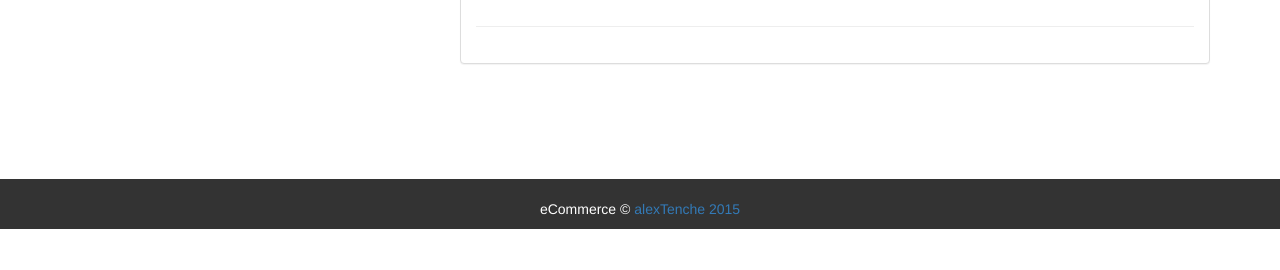
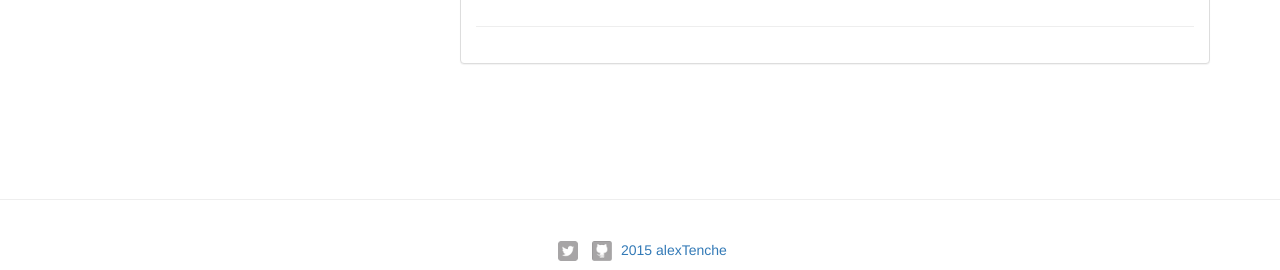
Before and after one commit to alextenche/tutorial-webshop, a PHP site: page /?page=catalogue&category=3 in a window 1280 px wide. Shown: the part 693-963 px from the top of the page. Before the commit the page ends 922 px from the top, so only its background shows below. Run offline with PHP 8.4, Linux system fonts and the light colour scheme; data comes from the database, SQL or seed files in the repository.

Commit message:
added footer

```diff
--- a/css/custom.css
+++ b/css/custom.css
@@ -1,11 +1,54 @@
+
+.dn {
+	display: none;
+}
+
+.social-icon {
+	width: 20px;
+	height: 20px;
+	margin: 0 5px;
+}
+
+#navigation li {
+	list-style: none;
+	margin-left: 0;
+}
+#navigation{
+	margin-left: 0;
+	padding: 0;
+}
+
+.panel-heading-dark{
+	background: #333333 !important;
+	color: #fff !important;
+}
+* {
+	margin: 0;
+}
+html, body {
+	height: 100%;
+}
+.container {
+	min-height: 100%;
+	height: auto !important;
+	height: 100%;
+	margin: 0 auto -50px; /* the bottom margin is the negative value of the footer's height */
+}
+
+.panel-heading-green{
+	background: #3b7e14 !important;
+	color: #fff !important;
+}
+.act{color: red;}
+
 .footer{
-	background: #333;
+	background: white;
 	color: #fff;
 	height: 70px;
 	text-align:  center;
 	padding-top: 20px;
 }
 
-.dn {
-	display: none;
+.footer, .push {
+	height: 50px; /* .push must be the same height as .footer */
 }
--- a/template/_footer.php
+++ b/template/_footer.php
@@ -6,12 +6,15 @@
 
  	<div class="push"></div>
 
+ 	<hr>
+
 	<div class="row footer">
         <div class="container">
-			<p> eCommerce &copy; <a href="http://alextenche.jolinar.org/">alexTenche 2015</a> </p>
+            <a href="https://twitter.com/alexTenche"><img src="img/twitter-wrap.png" alt="Twitter Logo" class="social-icon"></a>
+            <a href="https://github.com/alextenche"><img src="img/github-wrap.png" alt="GitHub Logo" class="social-icon"></a>
+            <a href="http://alextenche.jolinar.org"> 2015 alexTenche </a>
 		</div>
 	</div>
-
 
 	<script src="js/jquery-1.11.2.js" type="text/javascript"></script>
 	<script src="js/basket.js" type="text/javascript"></script>
--- a/template/_header.php
+++ b/template/_header.php
@@ -18,47 +18,6 @@ $business = $objBusiness->getBusiness();
 	<title>eCommerce</title>
 	<link rel="stylesheet" href="https://maxcdn.bootstrapcdn.com/bootstrap/3.3.2/css/bootstrap.min.css">
 	<link href="css/custom.css" rel="stylesheet" type="text/css" />
-	<style type="text/css">
-		#navigation li {
-			list-style: none;
-			margin-left: 0;
-		}
-		#navigation{
-			margin-left: 0;
-			padding: 0;
-		}
-		.footer{
-			background: #333;
-			color: #fff;
-			height: 70px;
-			text-align:  center;
-			padding-top: 20px;
-		}
-		.panel-heading-dark{
-			background: #333333 !important;
-			color: #fff !important;
-		}
-		* {
-			margin: 0;
-		}
-		html, body {
-			height: 100%;
-		}
-		.container {
-			min-height: 100%;
-			height: auto !important;
-			height: 100%;
-			margin: 0 auto -50px; /* the bottom margin is the negative value of the footer's height */
-		}
-		.footer, .push {
-			height: 50px; /* .push must be the same height as .footer */
-		}
-		.panel-heading-green{
-			background: #3b7e14 !important;
-			color: #fff !important;
-		}
-		.act{color: red;}
-	</style>
 </head>
 
 <body>
```
Also changed, not shown: img/github-wrap.png (added), img/loadinfo.net.gif (renamed from images/loadinfo.net.gif), img/sprite.png (renamed from images/sprite.png), img/twitter-wrap.png (added).
